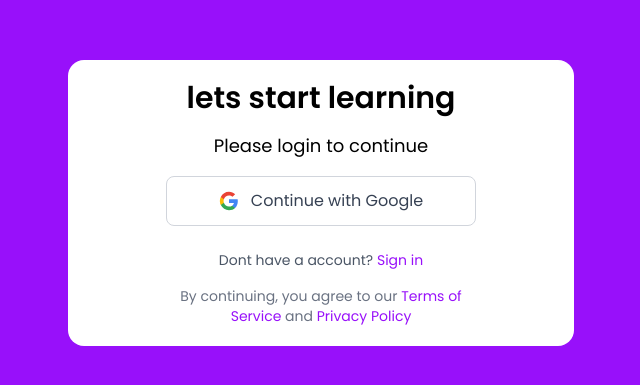
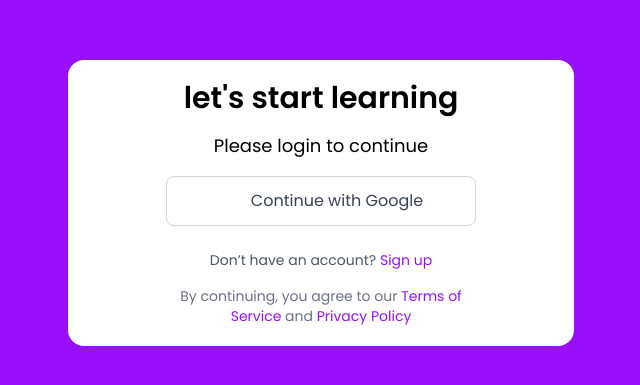
Before and after one commit to oshankkkk/NoteWave, a React (Vite) app: page /login in a window 1280 px wide. Shown: the part 197-582 px from the top of the page, without its empty margins (319-959 px from the left). Built offline with nearby package versions, Linux system fonts and the light colour scheme; no server answers.

Commit message:
add  router navigation to login and sign up page

```diff
--- a/src/Authentication/Login.jsx
+++ b/src/Authentication/Login.jsx
@@ -1,51 +1,41 @@
 import { handleGoogleSignup } from "./AuthFunctions";
+import { useNavigate } from "react-router-dom"; // ✅ import this
+
 function LoginForm() {
+  const navigate = useNavigate(); // ✅ hook for navigation
+
   return (
-  <div className="min-h-screen  py-5  bg-purple-600 flex flex-col items-center justify-center ">
-      <div className=" bg-white  p-5 rounded-2xl h-full flex flex-col items-center justify-center">
+    <div className="min-h-screen py-5 bg-purple-600 flex flex-col items-center justify-center">
+      <div className="bg-white p-5 rounded-2xl h-full flex flex-col items-center justify-center">
         <div className="w-2/3">
           <h2 className="text-3xl font-semibold text-center mb-4">
-            lets start learning
+            let's start learning
           </h2>
 
-          <h4 className="text-lg text-center mb-4">
-            Please login to continue
-          </h4>
+          <h4 className="text-lg text-center mb-4">Please login to continue</h4>
 
           <button
             onClick={handleGoogleSignup}
-            className="w-full flex items-center justify-center gap-3 px-4 py-3 border border-gray-300 rounded-lg bg-white text-gray-700 font-medium "
+            className="w-full flex items-center justify-center gap-3 px-4 py-3 border border-gray-300 rounded-lg bg-white text-gray-700 font-medium"
           >
+            {/* Google Icon */}
             <svg className="w-5 h-5" viewBox="0 0 24 24">
-              <path
-                fill="#4285F4"
-                d="M22.56 12.25c0-.78-.07-1.53-.2-2.25H12v4.26h5.92c-.26 1.37-1.04 2.53-2.21 3.31v2.77h3.57c2.08-1.92 3.28-4.74 3.28-8.09z"
-              />
-              <path
-                fill="#34A853"
-                d="M12 23c2.97 0 5.46-.98 7.28-2.66l-3.57-2.77c-.98.66-2.23 1.06-3.71 1.06-2.86 0-5.29-1.93-6.16-4.53H2.18v2.84C3.99 20.53 7.7 23 12 23z"
-              />
-              <path
-                fill="#FBBC05"
-                d="M5.84 14.09c-.22-.66-.35-1.36-.35-2.09s.13-1.43.35-2.09V7.07H2.18C1.43 8.55 1 10.22 1 12s.43 3.45 1.18 4.93l2.85-2.22.81-.62z"
-              />
-              <path
-                fill="#EA4335"
-                d="M12 5.38c1.62 0 3.06.56 4.21 1.64l3.15-3.15C17.45 2.09 14.97 1 12 1 7.7 1 3.99 3.47 2.18 7.07l3.66 2.84c.87-2.6 3.3-4.53 6.16-4.53z"
-              />
+              {/* SVG paths... */}
             </svg>
             Continue with Google
           </button>
 
           <div className="mt-6 text-center">
             <p className="text-sm text-gray-600">
-              Dont have a account?
-              {" "}
+              Don’t have an account?{" "}
               <a
                 href="#"
-                className="text-purple-600  font-medium transition-colors duration-200"
+                className="text-purple-600 font-medium transition-colors duration-200"
+                onClick={() =>  // ✅ use navigate here
+                navigate("/signup")}
+
               >
-              Sign in
+                Sign up
               </a>
             </p>
           </div>
@@ -53,18 +43,19 @@ function LoginForm() {
           <div className="mt-4 text-center">
             <p className="text-sm text-gray-500">
               By continuing, you agree to our{" "}
-              <a href="#" className="text-purple-600 ">
+              <a href="#" className="text-purple-600">
                 Terms of Service
               </a>{" "}
               and{" "}
-              <a href="#" className="text-purple-600 ">
+              <a href="#" className="text-purple-600">
                 Privacy Policy
               </a>
             </p>
           </div>
         </div>
       </div>
-  </div>
-  )}
+    </div>
+  );
+}
 
 export default LoginForm;
--- a/src/Authentication/SignUpPage.jsx
+++ b/src/Authentication/SignUpPage.jsx
@@ -2,9 +2,11 @@
 import { useState } from "react";
 import { handleGoogleSignup } from "./AuthFunctions";
 
+import { useNavigate } from "react-router-dom"; // ✅ import this
 export default function SignUpPage() {
   const [username, setUsername] = useState("");
   const [error, setError] = useState("");
+  const navigate = useNavigate(); // ✅ hook for navigation
 
   const handleGoogleSignupWithValidation = () => {
     if (!username.trim()) {
@@ -73,9 +75,14 @@ export default function SignUpPage() {
               <a
                 href="#"
                 className="text-purple-600 font-medium transition-colors duration-200"
+   onClick={() =>  // ✅ use navigate here
+                navigate("/login")}
+
+
               >
                 Login
               </a>
+
             </p>
           </div>
 
```
